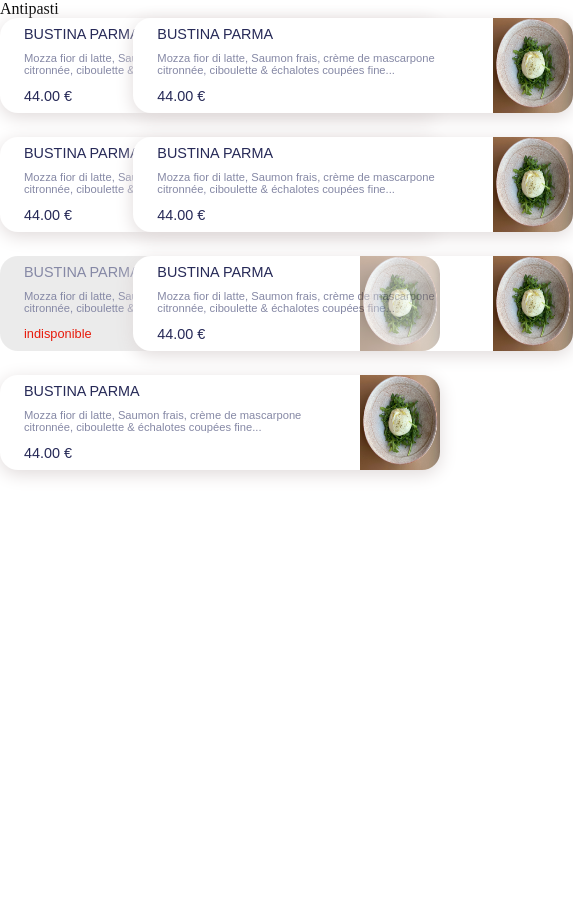
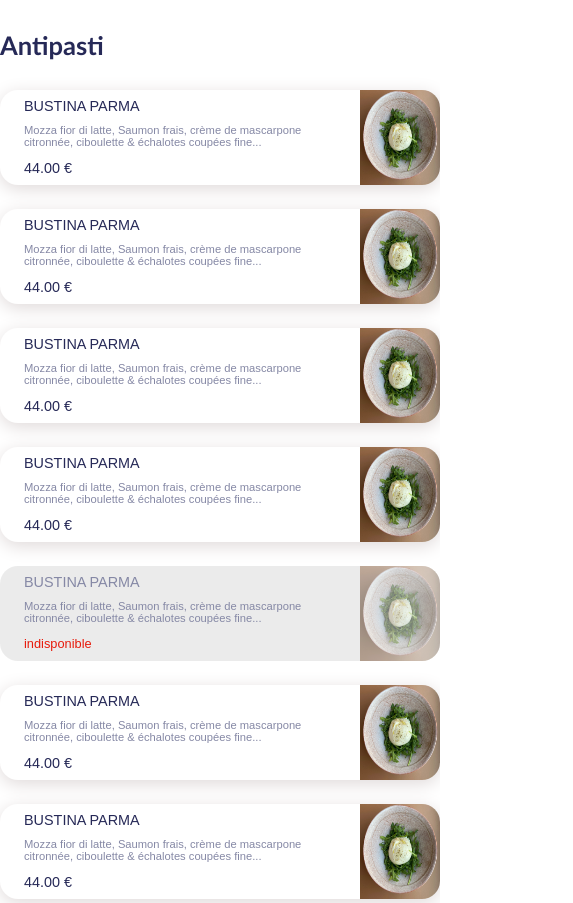
Before and after one commit to lcsaloonn/commande-en-ligne, a React (Create React App) app: page / in a window 390 px wide. Shown: the whole page, 573 px wide, since content can reach past the window. Before the commit the page ends 844 px from the top, so only its background shows below. Built offline with nearby package versions, Linux system fonts and the light colour scheme.

Commit message:
responsive list

```diff
--- a/src/components/base/list-product/listProduct.component.tsx
+++ b/src/components/base/list-product/listProduct.component.tsx
@@ -1,5 +1,6 @@
 import { ProductCardComponent } from "components/composite/cards";
 import { IProduct } from "types/product/product.interface";
+import "./listProduct.scss";
 
 export function ListProductComponent({
   title,
@@ -13,7 +14,10 @@ export function ListProductComponent({
       <div className="list-product-title">{title}</div>
       <div className="list-product-container grid grid-cols-12 gap-y-6 gap-x-3">
         {productList.map((item: IProduct, id: number) => (
-          <div className="list-product-container-item col-span-6" key={id}>
+          <div
+            className="list-product-container-item col-span-9 xlp:col-span-6"
+            key={id}
+          >
             <ProductCardComponent
               title={item.title}
               text={item.text}
--- /dev/null
+++ b/src/components/base/list-product/listProduct.scss
@@ -0,0 +1,10 @@
+@use "./styles/mixins.scss";
+
+.list-product {
+  &-title {
+    @include mixins.text-format(1.6rem, normal, normal, 800);
+    font-family: gill sans, sans-serif;
+    color: var(--color-dark-blue);
+    padding: 30px 0;
+  }
+}
```
